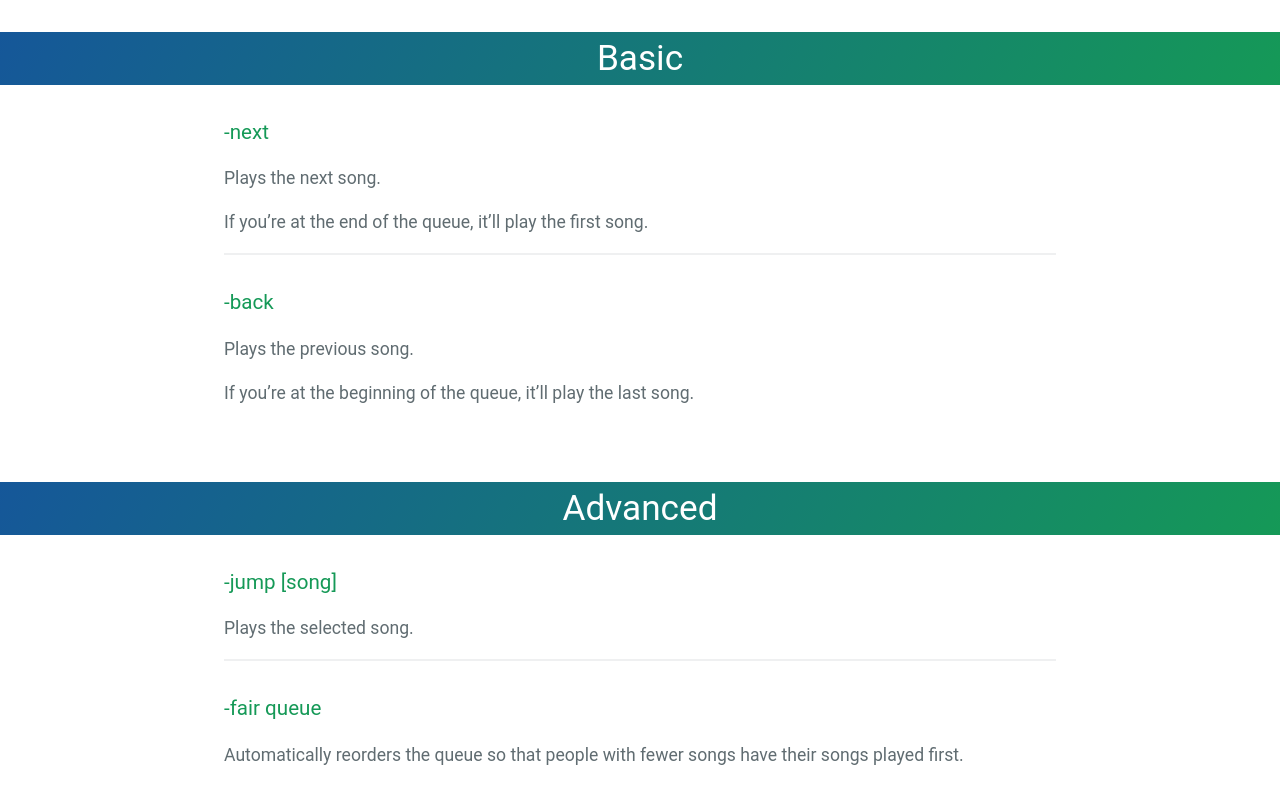
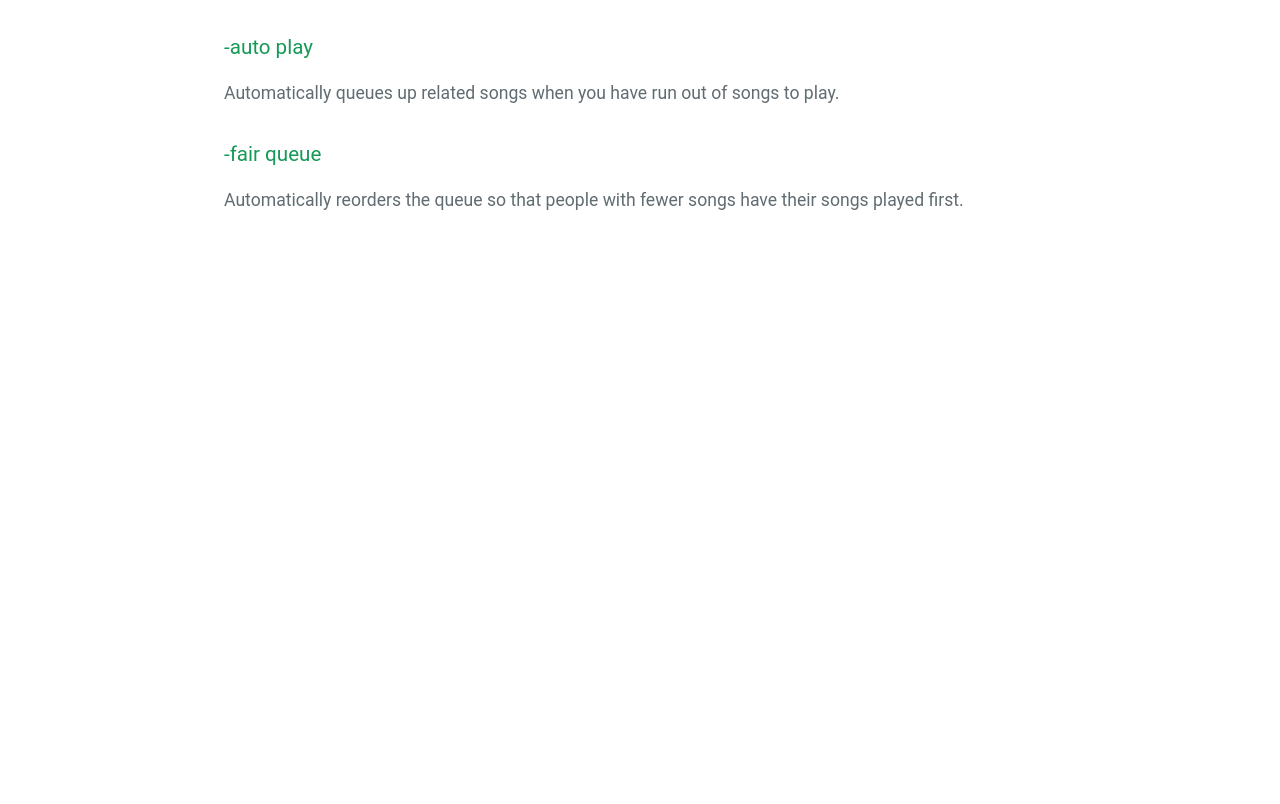
Before and after one commit to mymindishazel/marv-docs, a Jekyll site: the page built from commands/queue/controls.md, in a window 1280 px wide. Shown: the top 804 px of the page. Built offline with Jekyll 4.4.1, drawn with Linux system fonts in a browser that asks for light colours; our own code applies the rules of GitHub Pages for plain Markdown files.

Commit message:
Update controls.md

```diff
--- a/commands/queue/controls.md
+++ b/commands/queue/controls.md
@@ -1,25 +1,5 @@
-# Basic
-
-### -next
-Plays the next song.
-
-If you're at the end of the queue, it'll play the first song.
-
----
-
-### -back
-Plays the previous song.
-
-If you're at the beginning of the queue, it'll play the last song.
-
-<br>
-
-# Advanced
-
-### -jump [song]
-Plays the selected song.
-
----
+### -auto play
+Automatically queues up related songs when you have run out of songs to play.
 
 ### -fair queue
 Automatically reorders the queue so that people with fewer songs have their songs played first.
```
